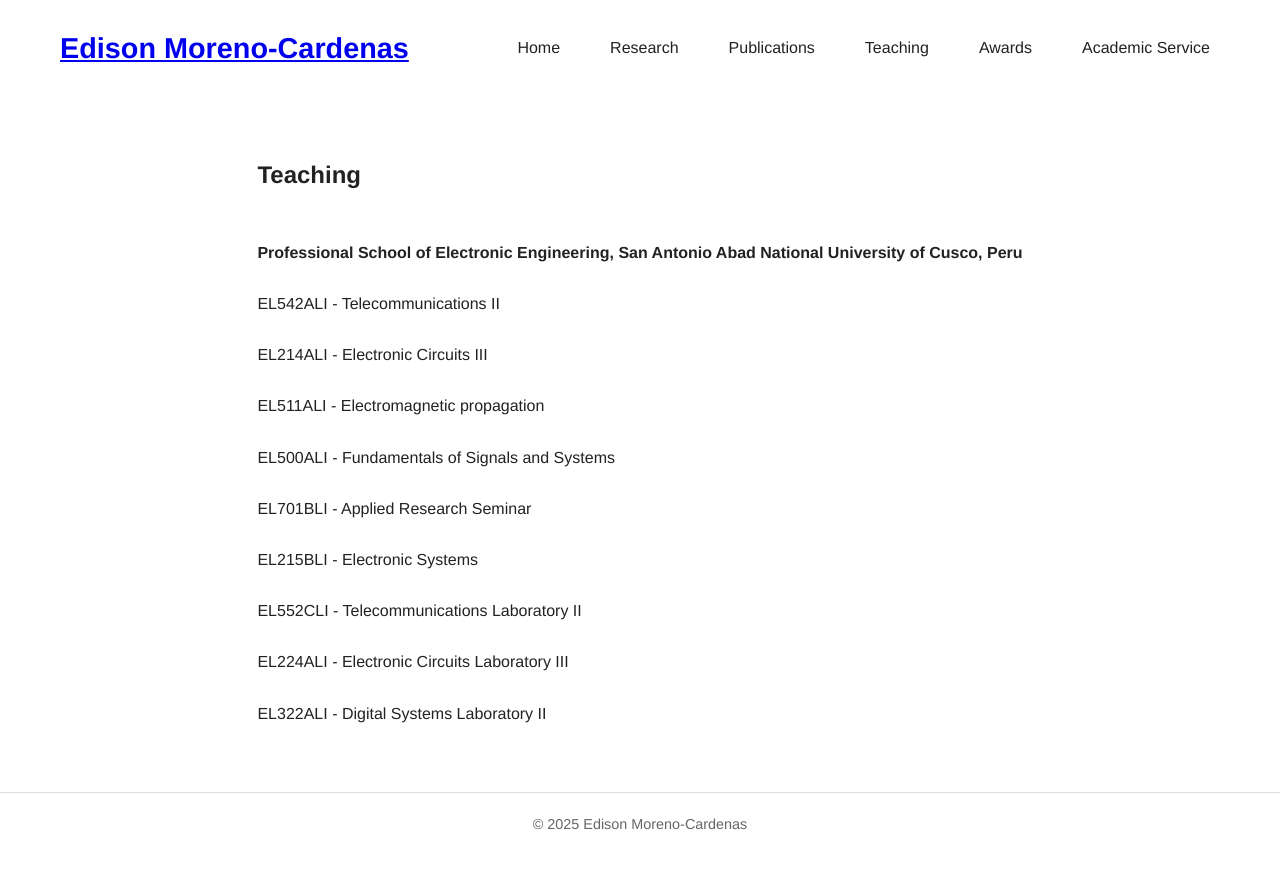
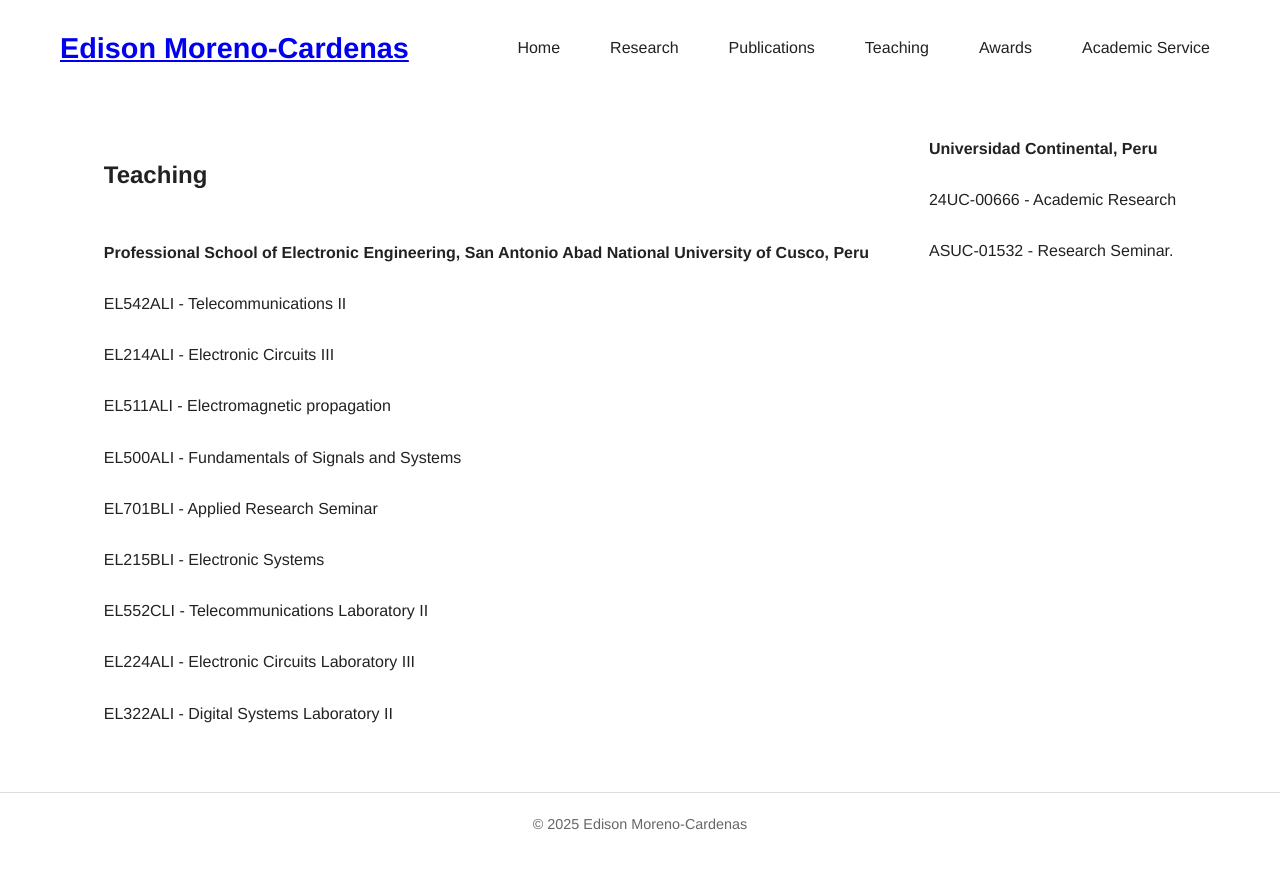
Before and after one commit to edisonmorenocardenas/edisonmorenocardenas.github.io, a Jekyll site: the page built from teaching.html, in a window 1280 px wide. Shown: the top 869 px of the page. Built offline with Jekyll 4.4.1, drawn with Linux system fonts in a browser that asks for light colours.

Commit message:
Actualizar con

```diff
--- a/teaching.html
+++ b/teaching.html
@@ -39,3 +39,19 @@
 
 
 </section>
+
+
+
+<section id="Teaching">
+  <strong>Universidad Continental, Peru</strong>
+  <br>
+  <br>
+      24UC-00666 - Academic Research
+      <br>
+      <br>
+      ASUC-01532 - Research Seminar.
+      <br>
+      <br>
+
+
+</section>
```
